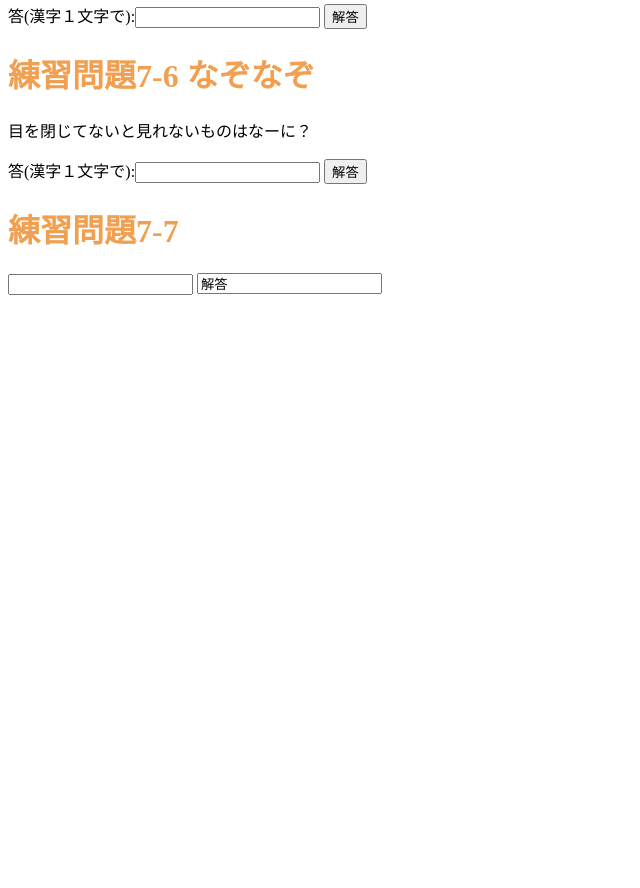
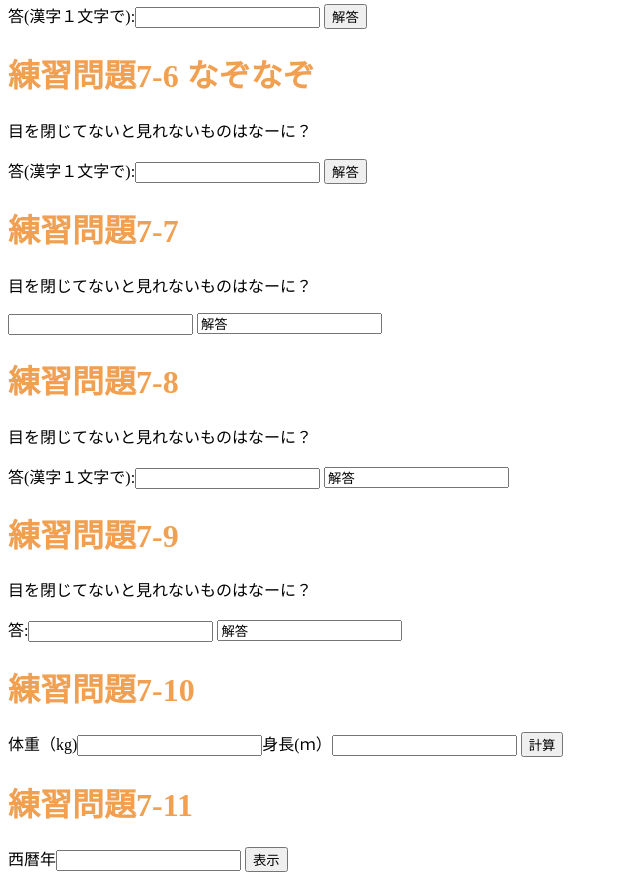
Before and after one commit to ayuka9494/ayuka9494, a plain HTML site: page index.html in a window 1280 px wide. Shown: the part 5331-6219 px from the top of the page, without its empty margins (0-640 px from the left). Before the commit the page ends 5634 px from the top, so only its background shows below. Drawn offline with Linux system fonts and the light colour scheme; a script that the page names is missing.

Commit message:
Update index.html

```diff
--- a/index.html
+++ b/index.html
@@ -29,6 +29,9 @@
  <script src="ex7-6.js"></script>
  <script src="ex7-7.js"></script>
  <script src="ex7-8.js"></script>
+ <script src="ex7-9.js"></script>
+ <script src="ex7-10.js"></script>
+ <script src="ex7-11.js"></script>
  <link rel="stylesheet" href="imagechange.css">
 
 </head>
@@ -194,8 +197,35 @@
  </p>
 
  <h1>練習問題7-7</h1>
+ <p>目を閉じてないと見れないものはなーに？</p>
+ <p>
  <input typ="text" id="answer77">
  <input typ="button" value="解答" onclick="nazo77();">
+
+ <h1>練習問題7-8</h1>
+ <p>目を閉じてないと見れないものはなーに？</p>
+ <p>答(漢字１文字で):<input typ="text" id="answer78">
+ <input typ="button" value="解答" onclick="nazo78();">
+ </p>
+
+ <h1>練習問題7-9</h1>
+  <p>目を閉じてないと見れないものはなーに？</p>
+ <p>答:<input typ="text" id="answer79">
+ <input typ="button" value="解答" onclick="nazo79();">
+ </p>
+
+ <h1>練習問題7-10</h1>
+ <p>
+  体重（kg)<input type ="text" id="input7101">身長(ｍ）<input type="text" id="input7102">
+  <input type="button" value="計算" onclick="add710();">
+ </p>
+
+ <h1>練習問題7-11</h1>
+ <p>
+  西暦年<input type="text" id="year1">
+  <input type="button" value="表示" onclick="year();">
+ </p>
+
 
 </body>
 
```
